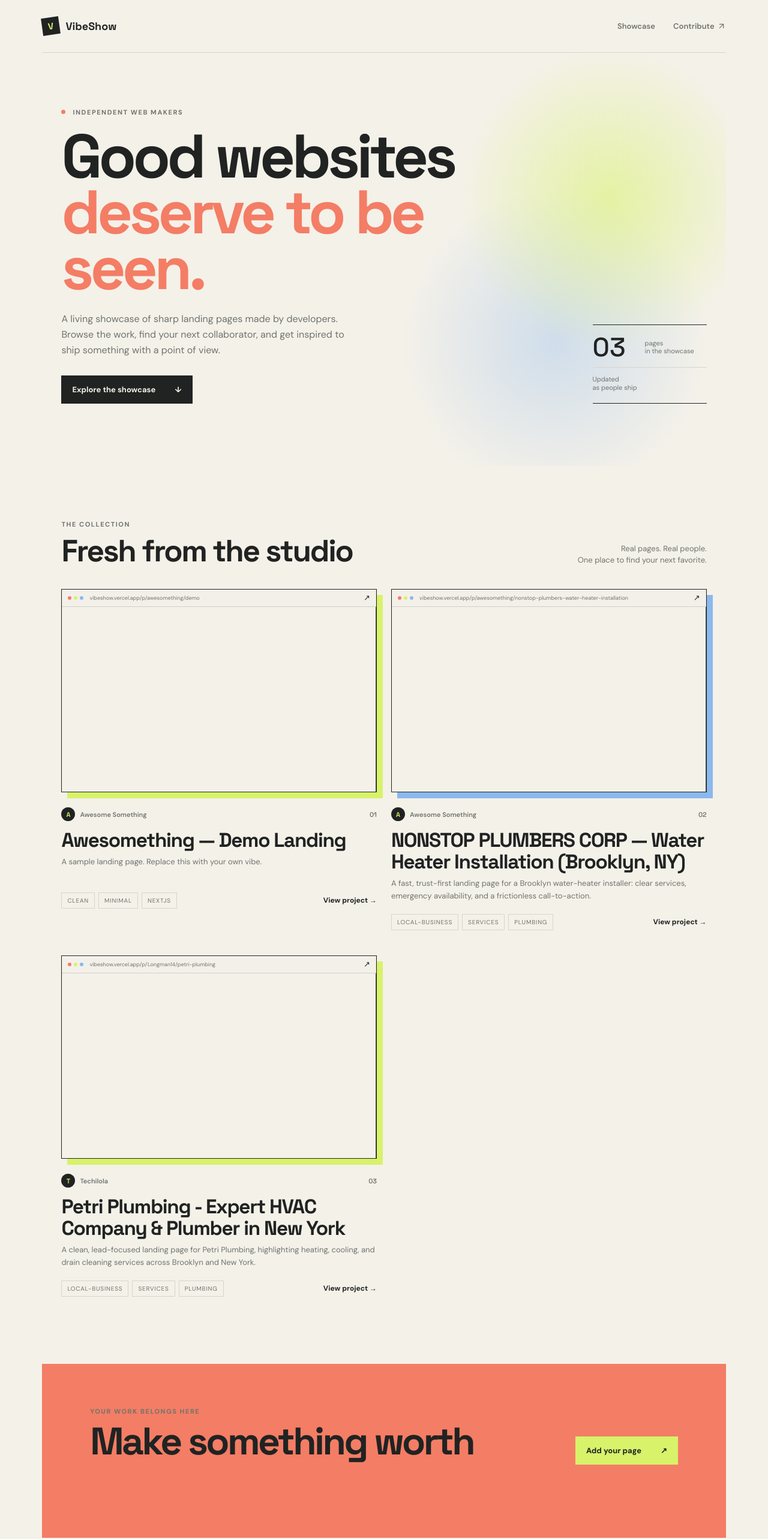
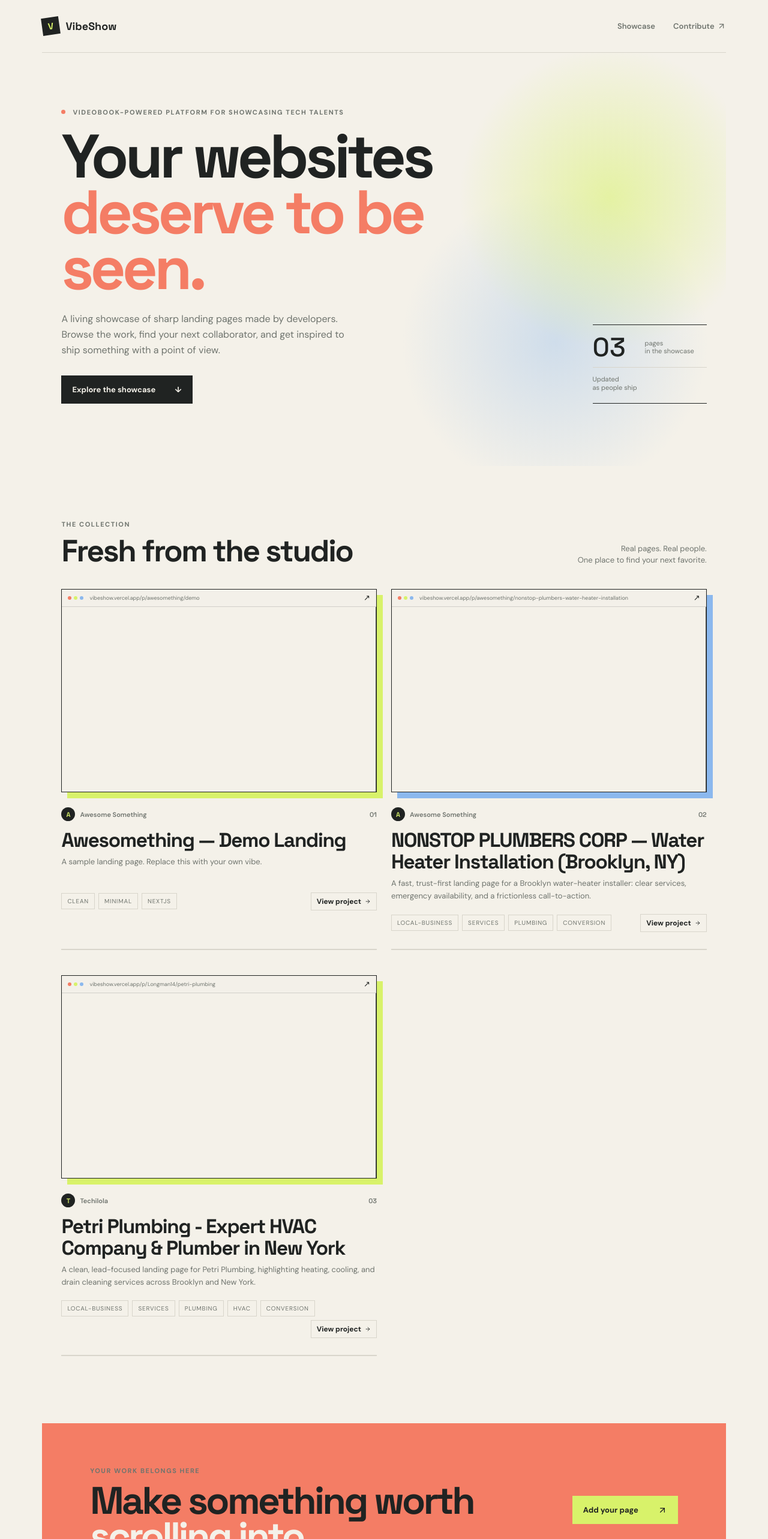
Before and after one commit to awesomething/vibe-dashboard, a Next.js app: page / in a window 1280 px wide. Shown: the top 2566 px of the page at 60% size. Built offline with nearby package versions, Linux system fonts and the light colour scheme.

Commit message:
feat(ui): update homepage content and enhance showcase card styles

```diff
--- a/src/app/globals.css
+++ b/src/app/globals.css
@@ -34,7 +34,7 @@ em { color: var(--coral); font-style: normal; }
 .section-heading h2 { margin: 12px 0 0; font-size: clamp(2rem, 4vw, 3.7rem); line-height: 1; letter-spacing: -.045em; }
 .section-heading p { margin: 0; color: var(--muted); font-size: 13px; line-height: 1.5; text-align: right; }
 .showcase-grid { display: grid; grid-template-columns: repeat(2, minmax(0, 1fr)); gap: 42px 24px; }
-.showcase-card { display: block; min-width: 0; animation: rise .65s .25s ease both; }
+.showcase-card { display: block; min-width: 0; padding-bottom: 28px; border-bottom: 2px solid var(--line); animation: rise .65s .25s ease both; }
 .showcase-card-1 { animation-delay: .35s; }
 .preview-window { position: relative; overflow: hidden; aspect-ratio: 1.55; border: 1px solid var(--ink); background: #191d1b; box-shadow: 10px 10px 0 var(--acid); }
 .showcase-card-1 .preview-window { box-shadow: 10px 10px 0 var(--blue); }
@@ -54,11 +54,15 @@ em { color: var(--coral); font-style: normal; }
 .card-body p { max-width: 550px; min-height: 43px; margin: 0; color: var(--muted); font-size: 13px; line-height: 1.6; }
 .tag-row { display: flex; align-items: center; flex-wrap: wrap; gap: 6px; margin-top: 18px; }
 .tag-row > span:not(.view-link) { padding: 6px 9px; border: 1px solid var(--line); color: var(--muted); font-size: 10px; text-transform: uppercase; letter-spacing: .08em; }
-.view-link { margin-left: auto; color: var(--ink); font-size: 12px; font-weight: 700; }
+.view-link { margin-left: auto; color: var(--ink); font-size: 12px; font-weight: 700; gap: 6px; display: inline-flex; align-items: center; border: 1px solid var(--line); padding: 6px 9px; }
 .contribute-banner { display: flex; align-items: center; justify-content: space-between; gap: 30px; padding: 72px 7%; background: var(--coral); }
 .contribute-banner h2 { margin: 14px 0 0; font-size: clamp(2.2rem, 5vw, 4.5rem); line-height: .92; letter-spacing: -.055em; }
+.contribute-banner h2 em { color: var(--paper); }
 .site-footer { display: flex; justify-content: space-between; gap: 20px; padding: 28px 2.5vw; color: var(--muted); font-size: 11px; }
 @keyframes rise { from { opacity: 0; transform: translateY(18px); } to { opacity: 1; transform: translateY(0); } }
+@media (min-width: 701px) and (max-width: 1050px) {
+  .tag-row .view-link { flex-basis: 100%; width: max-content; margin-left: 0; }
+}
 @media (max-width: 700px) {
   .site-shell { padding: 0 20px; }.site-header { height: 72px; }.nav-links { gap: 14px; font-size: 12px; }
   .hero { display: block; min-height: 0; padding: 72px 0 80px; }.hero h1 { font-size: clamp(3.35rem, 17vw, 5.5rem); }.hero-note { margin-top: 70px; }
--- a/src/app/page.tsx
+++ b/src/app/page.tsx
@@ -1,5 +1,6 @@
-import { landingPages } from "@/lib/landingPages";
-import { ArrowUpRightIcon } from "lucide-react";
+
+import { ArrowRight, ArrowUpRight, ArrowUpRightIcon } from "lucide-react";
+import { landingPages } from "src/lib/landingPages";
 
 export default function HomePage() {
   return (
@@ -18,8 +19,8 @@ export default function HomePage() {
 
       <section className="hero" aria-labelledby="hero-title">
         <div className="hero-copy">
-          <div className="eyebrow"><span className="eyebrow-dot" /> Independent web makers</div>
-          <h1 id="hero-title">Good websites<br /><em>deserve to be seen.</em></h1>
+          <div className="eyebrow"><span className="eyebrow-dot" /> Videobook-powered platform for showcasing tech talents </div>
+          <h1 id="hero-title">Your websites<br /><em>deserve to be seen.</em></h1>
           <p className="hero-text">
             A living showcase of sharp landing pages made by developers. Browse the work,
             find your next collaborator, and get inspired to ship something with a point of view.
@@ -73,8 +74,8 @@ export default function HomePage() {
                   <h3>{meta.title}</h3>
                   <p>{meta.description ?? "View the landing page."}</p>
                   <div className="tag-row">
-                    {meta.tags?.slice(0, 3).map((tag) => <span key={tag}>{tag}</span>)}
-                    <span className="view-link">View project <span aria-hidden="true">→</span></span>
+                    {meta.tags?.map((tag) => <span key={tag}>{tag}</span>)}
+                    <span className="view-link">View project <ArrowRight size={10} className="ml-2" /></span>
                   </div>
                 </div>
               </a>
@@ -88,7 +89,7 @@ export default function HomePage() {
           <div className="eyebrow">Your work belongs here</div>
           <h2>Make something worth<br /><em>scrolling into.</em></h2>
         </div>
-        <a className="button button-light" href="/CONTRIBUTING">Add your page <span aria-hidden="true">↗</span></a>
+        <a className="button button-light nav-action py-6!" href="/CONTRIBUTING">Add your page <ArrowUpRight size={16} /></a>
       </section>
 
       <footer className="site-footer">
```
